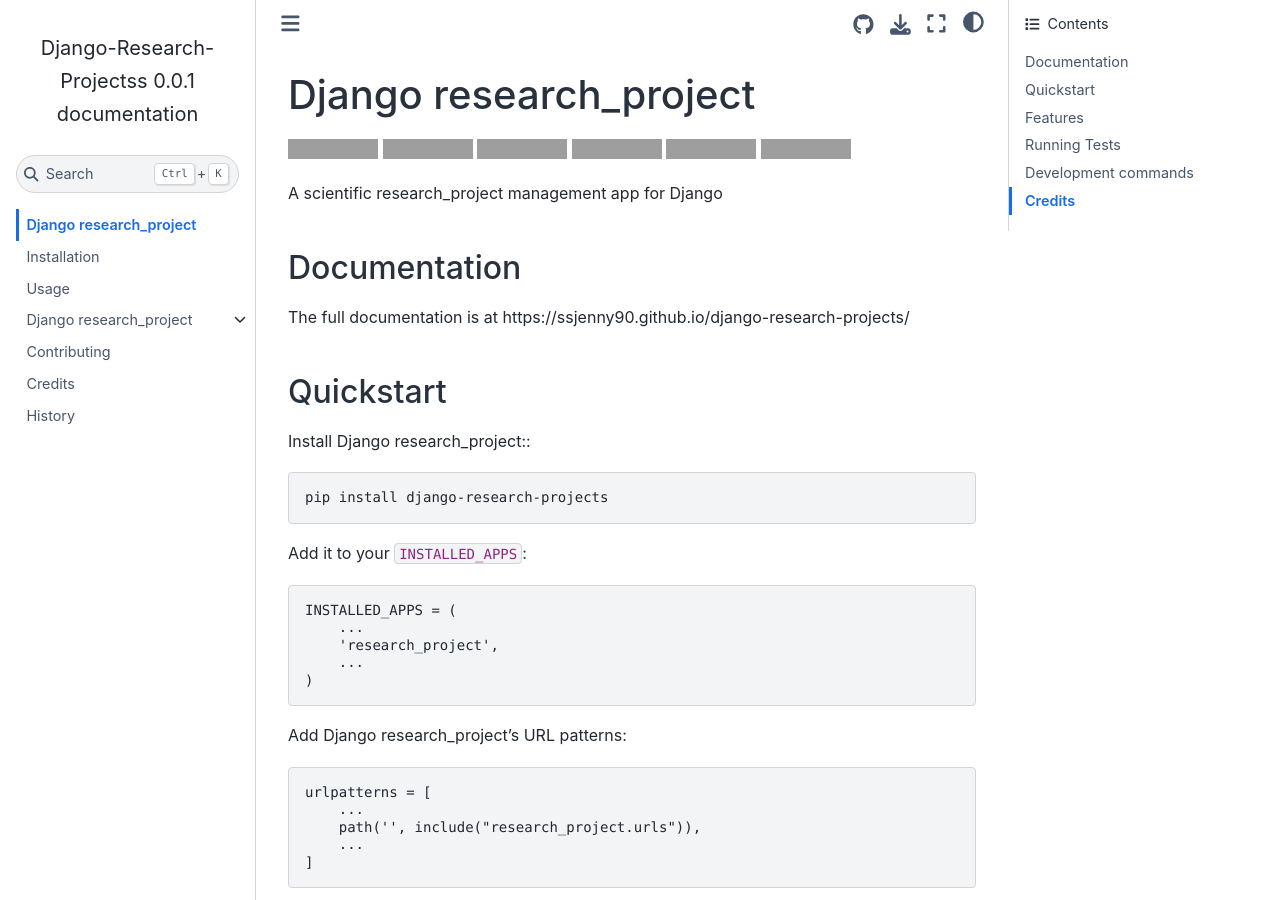
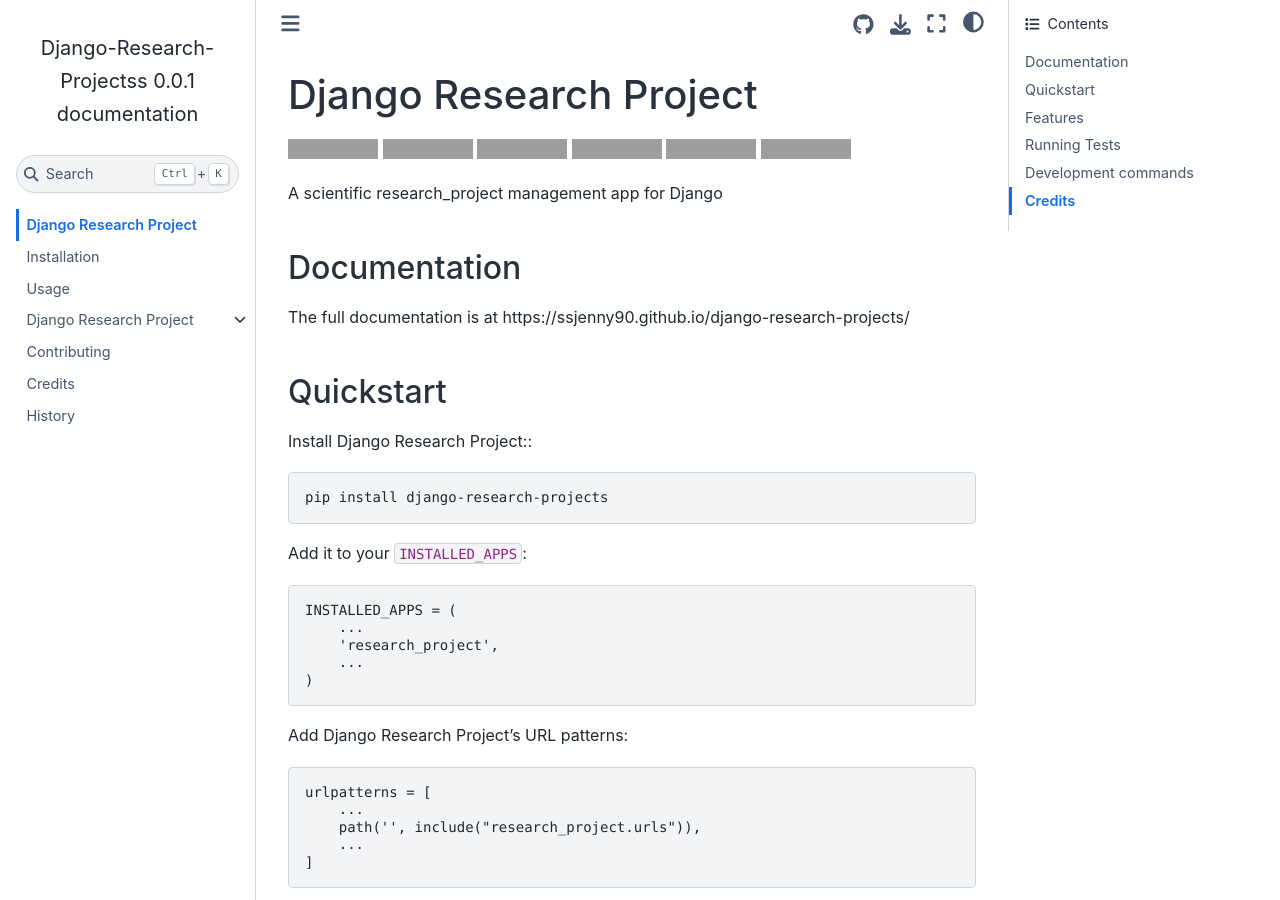
Before and after one commit to Geoluminate/django-research-project, a Sphinx documentation site: the page built from docs/readme.md, in a window 1280 px wide and 900 px high, cut to the strip 0-900 px from the top of the window. Built offline with Sphinx 7.4.7 and the Sphinx Book theme 1.1.4, drawn with Linux system fonts in a browser that asks for light colours; pages that are not in the unit, such as notebooks, are missing from menus; some of the changed text lies outside the part shown; grey boxes are pictures that could not be loaded.

Commit message:
init docs

```diff
--- a/docs/index.rst
+++ b/docs/index.rst
@@ -1,5 +1,5 @@
-Welcome to Django research_project's documentation!
-==============================================
+Welcome to Django Research Project's documentation!
+====================================================
 
 Contents:
 
--- a/docs/modules.rst
+++ b/docs/modules.rst
@@ -1,5 +1,5 @@
-Django research_project
-==================
+Django Research Project
+========================
 
 .. toctree::
    :maxdepth: 0
--- a/docs/readme.md
+++ b/docs/readme.md
@@ -1,4 +1,4 @@
-# Django research_project
+# Django Research Project
 
 [![Github Build](https://github.com/SSJenny90/django-research-projects/actions/workflows/build.yml/badge.svg)](https://github.com/SSJenny90/django-research-projects/actions/workflows/build.yml)
 [![Github Docs](https://github.com/SSJenny90/django-research-projects/actions/workflows/docs.yml/badge.svg)](https://github.com/SSJenny90/django-research-projects/actions/workflows/docs.yml)
@@ -23,7 +23,7 @@
 Quickstart
 ----------
 
-Install Django research_project::
+Install Django Research Project::
 
     pip install django-research-projects
 
@@ -36,7 +36,7 @@
         ...
     )
 
-Add Django research_project's URL patterns:
+Add Django Research Project's URL patterns:
 
     urlpatterns = [
         ...
--- a/docs/usage.rst
+++ b/docs/usage.rst
@@ -2,7 +2,7 @@
 Usage
 =====
 
-To use Django research_project in a project, add it to your `INSTALLED_APPS`:
+To use Django Research Project in a project, add it to your `INSTALLED_APPS`:
 
 .. code-block:: python
 
@@ -12,7 +12,7 @@
         ...
     )
 
-Add Django research_project's URL patterns:
+Add Django Research Project's URL patterns:
 
 .. code-block:: python
 
```
Also changed, not shown: docs/research_project.admin.rst (added, +7 -0 lines), docs/research_project.apps.rst (added, +7 -0 lines), docs/research_project.fields.rst (added, +7 -0 lines), docs/research_project.models.rst (added, +7 -0 lines), docs/research_project.rst (added, +19 -0 lines), docs/research_project.views.rst (added, +7 -0 lines).
